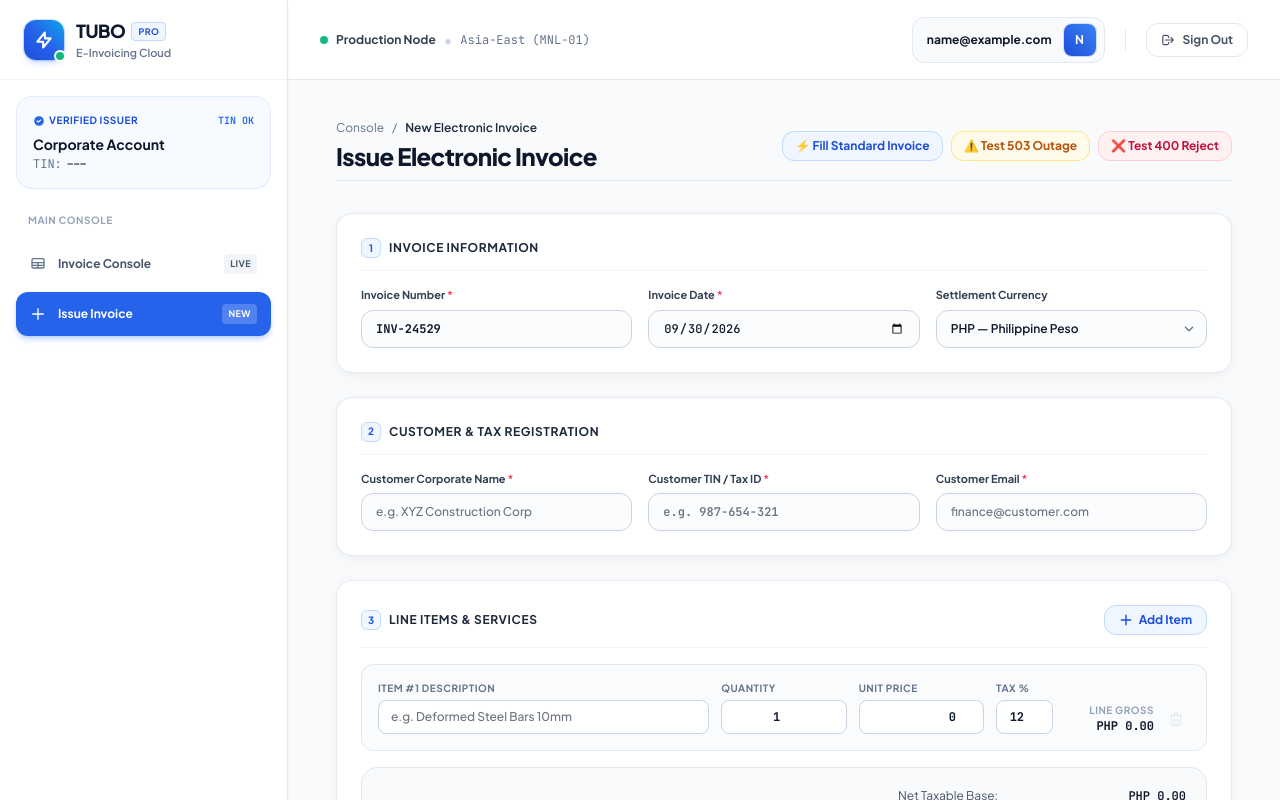
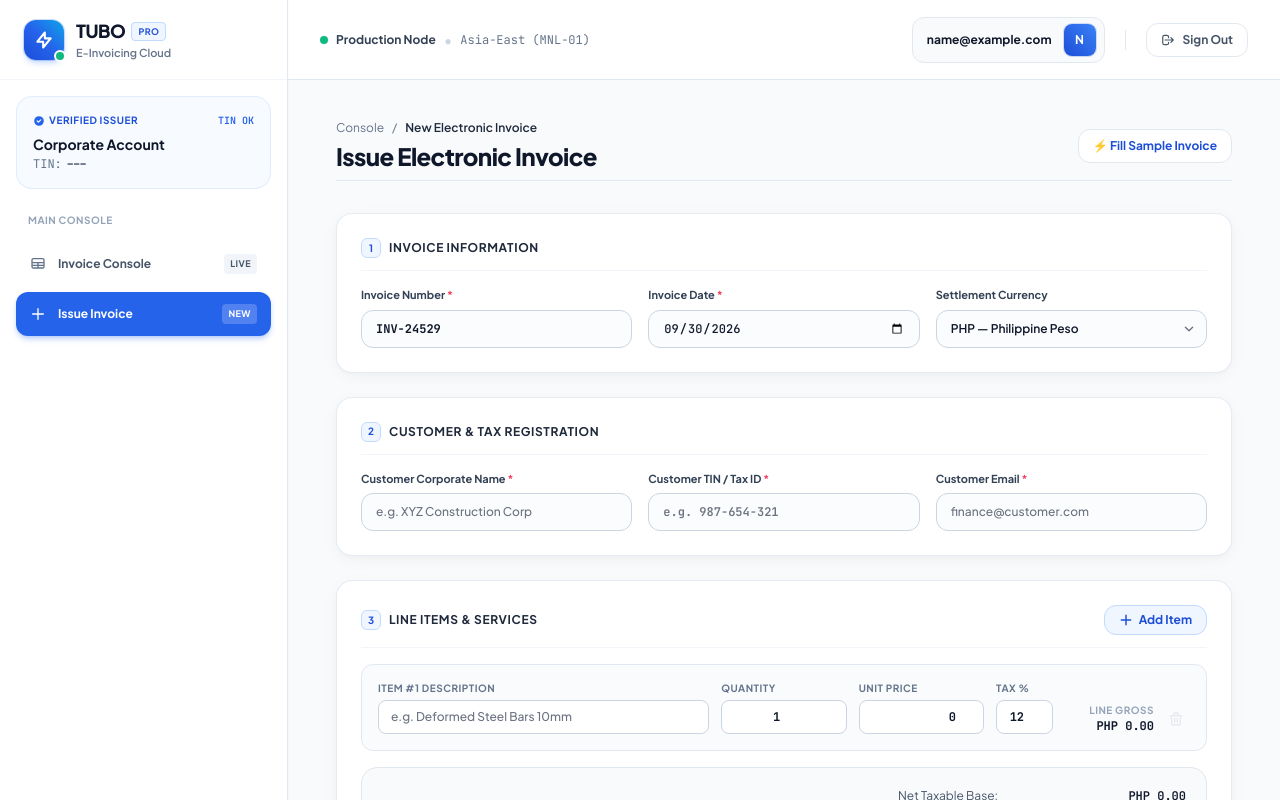
Before and after one commit to jhtaningco/tubo-full-stack-developer-assessment, a React (Vite) app in the folder frontend/: page /invoices/new in a window 1280 px wide. Shown: the top 800 px of the page. Built offline with nearby package versions, Linux system fonts and the light colour scheme; sample sign-in values are in the browser's storage.

Commit message:
refactor(ui): streamline CreateInvoicePage to single clean Fill Sample Invoice button

```diff
--- a/frontend/src/pages/CreateInvoicePage.tsx
+++ b/frontend/src/pages/CreateInvoicePage.tsx
@@ -129,7 +129,7 @@ export const CreateInvoicePage: React.FC = () => {
     }
   };
 
-  const fillValidData = () => {
+  const fillSampleInvoice = () => {
     setInvoiceNumber(`INV-${Math.floor(10000 + Math.random() * 90000)}`);
     setCustomerName('Cebu Port Logistics & Terminal Corp');
     setCustomerTaxId('998-776-554');
@@ -138,26 +138,6 @@ export const CreateInvoicePage: React.FC = () => {
       { description: 'High-Tensile Structural Steel I-Beam 6m', quantity: 25, unit_price: 3850, tax: 12 },
       { description: 'Industrial Grade Epoxy Primer 20L', quantity: 6, unit_price: 4200, tax: 12 },
       { description: 'Forklift Loading & Heavy Transport Freight', quantity: 1, unit_price: 5500, tax: 12 },
-    ]);
-  };
-
-  const fillRetryScenario = () => {
-    setInvoiceNumber(`INV-${Math.floor(10000 + Math.random() * 90000)}`);
-    setCustomerName('Metro Infrastructure [503]');
-    setCustomerTaxId('555-444-333');
-    setCustomerEmail('finance@metroinfra.ph');
-    setItems([
-      { description: 'Heavy Grade Industrial Transformers', quantity: 2, unit_price: 45000, tax: 12 },
-    ]);
-  };
-
-  const fillRejectScenario = () => {
-    setInvoiceNumber(`INV-${Math.floor(10000 + Math.random() * 90000)}`);
-    setCustomerName('Unregistered Firm [REJECT]');
-    setCustomerTaxId('000-000-000');
-    setCustomerEmail('invalid@unregistered.ph');
-    setItems([
-      { description: 'Standard Commercial Consulting Service', quantity: 1, unit_price: 15000, tax: 12 },
     ]);
   };
 
@@ -174,32 +154,13 @@ export const CreateInvoicePage: React.FC = () => {
             </div>
             <h1 className="text-2xl font-extrabold text-slate-900 tracking-tight">Issue Electronic Invoice</h1>
           </div>
-          <div className="flex flex-wrap items-center gap-2">
-            <button
-              type="button"
-              onClick={fillValidData}
-              className="px-3 py-1.5 rounded-xl bg-blue-50 hover:bg-blue-100 text-xs font-bold text-blue-700 border border-blue-200 shadow-xs transition flex items-center gap-1.5"
-              title="Fills a valid invoice that receives 200 OK SUBMITTED clearance"
-            >
-              <span>⚡ Fill Standard Invoice</span>
-            </button>
-            <button
-              type="button"
-              onClick={fillRetryScenario}
-              className="px-3 py-1.5 rounded-xl bg-amber-50 hover:bg-amber-100 text-xs font-bold text-amber-700 border border-amber-200 shadow-xs transition flex items-center gap-1.5"
-              title="Fills an invoice that simulates Gov 503 Outage to test auto-retries"
-            >
-              <span>⚠️ Test 503 Outage</span>
-            </button>
-            <button
-              type="button"
-              onClick={fillRejectScenario}
-              className="px-3 py-1.5 rounded-xl bg-rose-50 hover:bg-rose-100 text-xs font-bold text-rose-700 border border-rose-200 shadow-xs transition flex items-center gap-1.5"
-              title="Fills an invoice that simulates Gov 400 Invalid TIN to test permanent rejection"
-            >
-              <span>❌ Test 400 Reject</span>
-            </button>
-          </div>
+          <button
+            type="button"
+            onClick={fillSampleInvoice}
+            className="px-3.5 py-2 rounded-xl bg-white hover:bg-slate-50 text-xs font-bold text-blue-700 border border-slate-200 shadow-xs transition flex items-center gap-2 self-start sm:self-auto"
+          >
+            <span>⚡ Fill Sample Invoice</span>
+          </button>
         </div>
 
         {/* Error Alert */}
```
